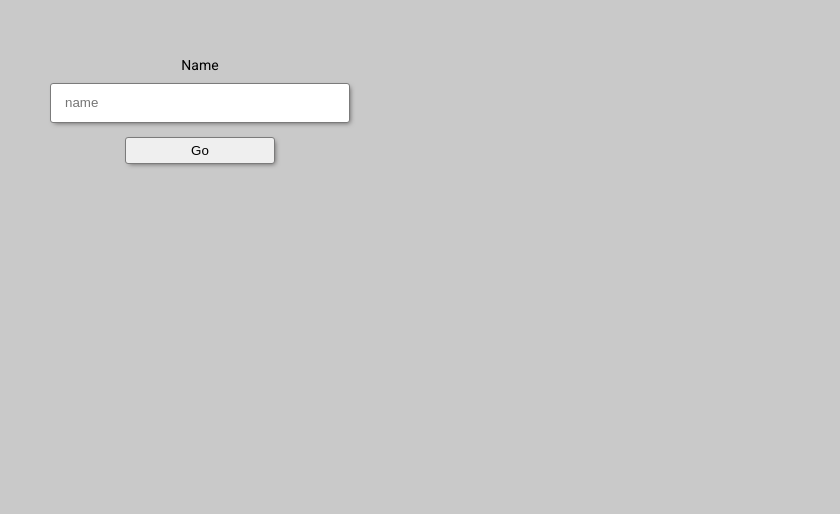
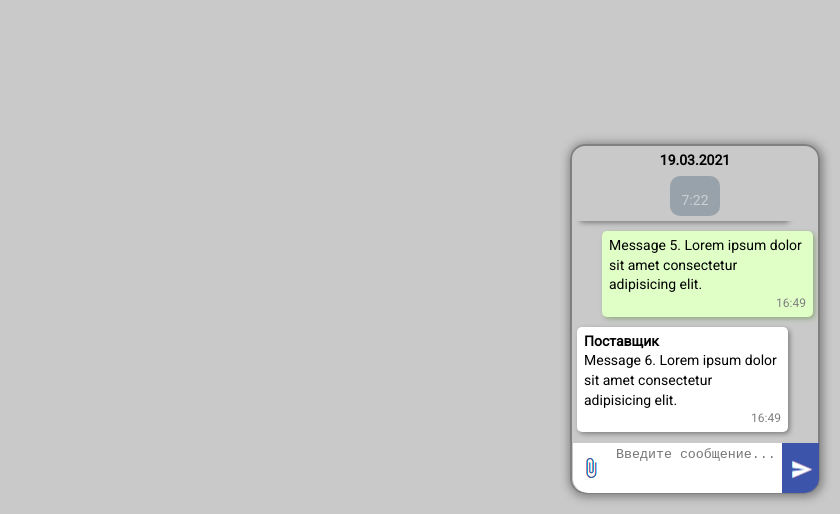
Before and after one commit to ArtemRomanovski/ng-chat, an Angular app: page / in a window 1280 px wide. Shown: the part 286-800 px from the top of the page, without its empty margins (440-1280 px from the left). Built offline with nearby package versions, Linux system fonts and the light colour scheme.

Commit message:
styling the scrollbar

```diff
--- a/src/app/app.component.html
+++ b/src/app/app.component.html
@@ -1,8 +1,8 @@
 <div class="container">
-	<div *ngIf="!this.userService.toggle">
+	<div *ngIf="this.userService.toggle">
 		<app-form-reg></app-form-reg>
 	</div>
-	<div *ngIf="this.userService.toggle">
+	<div *ngIf="!this.userService.toggle">
 		<app-main-page></app-main-page>
 	</div>
 </div>
--- a/src/app/components/p-chat/p-chat.component.scss
+++ b/src/app/components/p-chat/p-chat.component.scss
@@ -65,6 +65,8 @@
 				};
 			};
 
+
+
 			.message-box_provider-message {
 				display: flex;
 				justify-content: start;
@@ -89,6 +91,22 @@
 				};
 			};
 		};
+	};
+
+	::-webkit-scrollbar {
+		width: 10px;
+	};
+	::-webkit-scrollbar-track {
+		background-color: rgb(209, 207, 207);
+	};
+	::-webkit-scrollbar-thumb {
+		background-color: #4655a5;
+	};
+	// Кнопки на полосе прокрутки
+	::-webkit-scrollbar-button {
+		width: 2px;
+		height: 5px;
+		background-color: rgb(177, 177, 177);
 	};
 
 	.chat__bottom-box {
--- a/src/app/components/services/client.service.ts
+++ b/src/app/components/services/client.service.ts
@@ -12,7 +12,7 @@ export class ClientService {
 	public currantClientName: string;
 
 	// Add New User
-	public addClient(clientName) {
+	public addClient(clientName: string) {
 		this.currantClientName = clientName;
 		this.toggle = !this.toggle;
 	}
```
Also changed, not shown: 1 other file (tests, documents, lock files or other folders).
